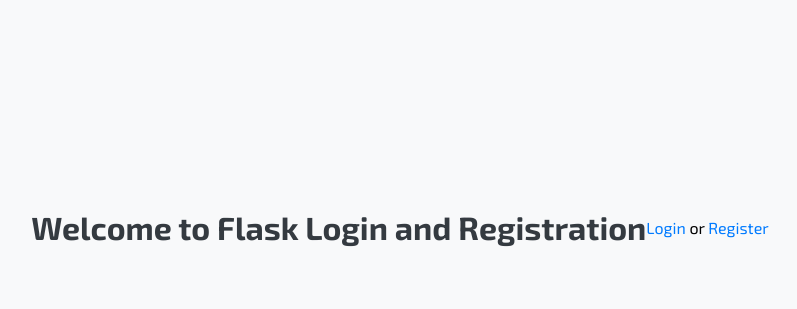
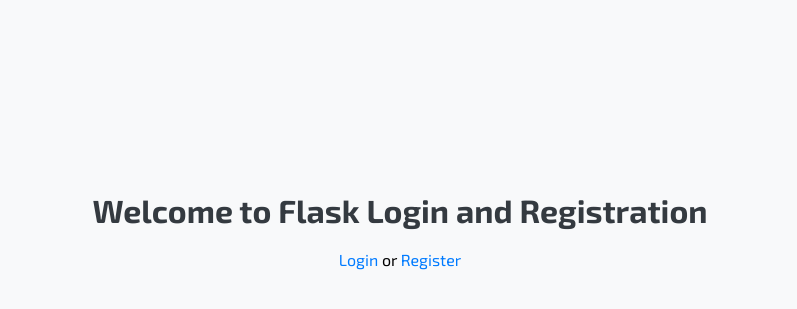
Before and after one commit to VermiNew/Flask_CalculationWizard, a Flask app: page / in a window 1280 px wide. Shown: the part 173-482 px from the top of the page, without its empty margins (240-1037 px from the left). Run offline with Flask 3, Linux system fonts and the light colour scheme.

Commit message:
index.html grid fix

```diff
--- a/templates/index.html
+++ b/templates/index.html
@@ -7,7 +7,9 @@
     <link rel="stylesheet" href="{{ url_for('static', filename='style.css') }}">
 </head>
 <body>
-    <h1>Welcome to Flask Login and Registration</h1>
-    <p><a href="{{ url_for('login') }}">Login</a> or <a href="{{ url_for('register') }}">Register</a></p>
+    <container>
+        <h1>Welcome to Flask Login and Registration</h1>
+        <p style="text-align: center;"><a href="{{ url_for('login') }}">Login</a> or <a href="{{ url_for('register') }}">Register</a></p>
+    </container>
 </body>
 </html>
```
